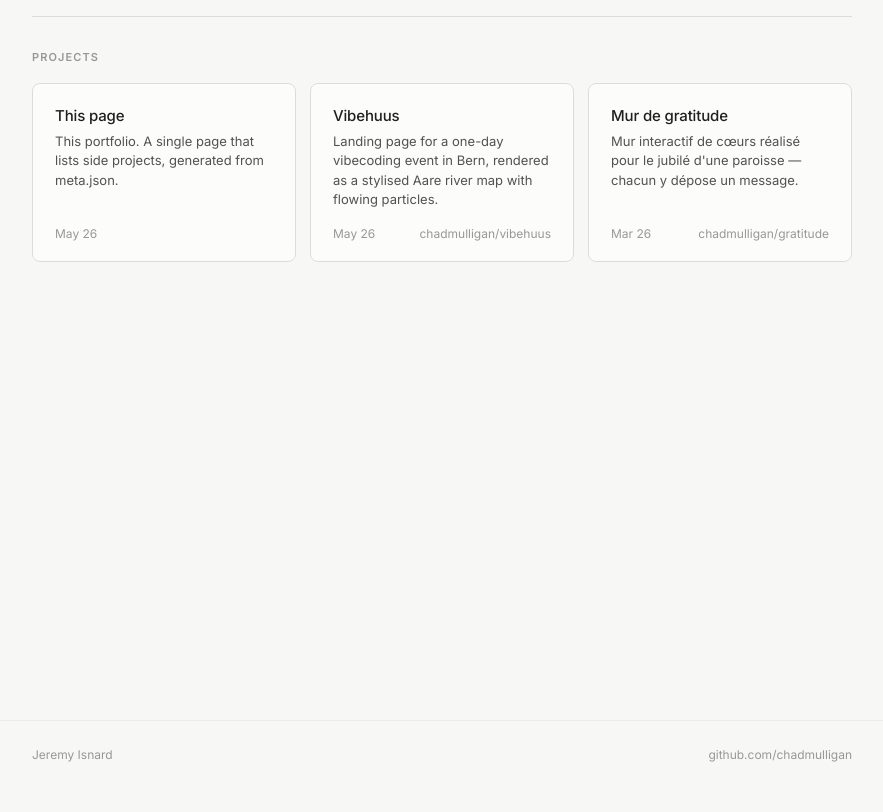
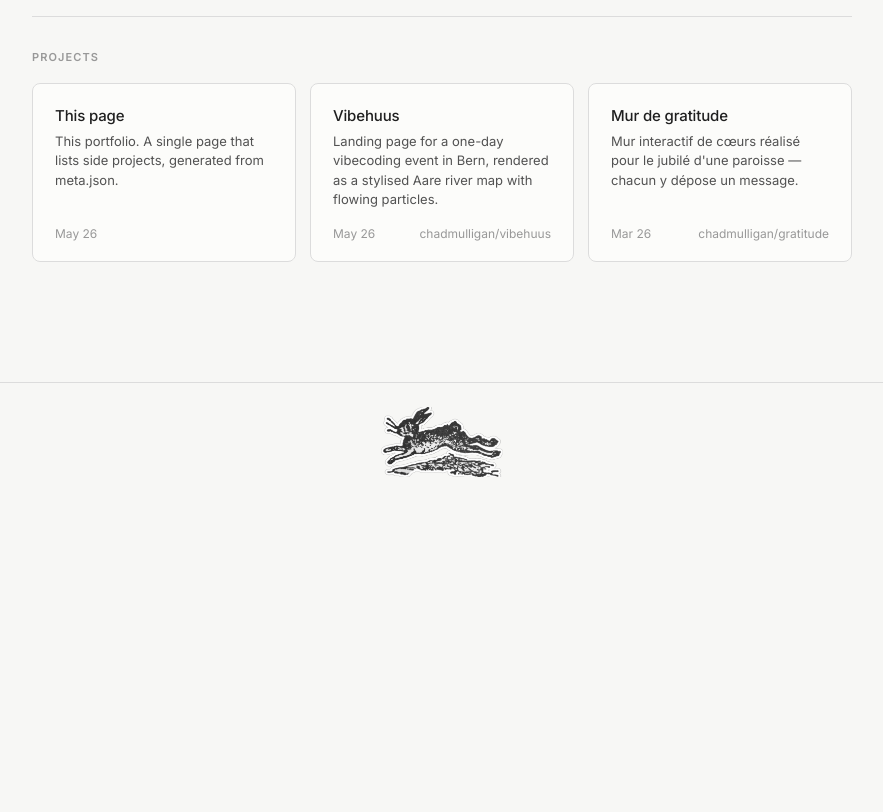
Before and after one commit to chadmulligan/chadmulligan.github.io, a plain HTML site: page index.html in a window 1280 px wide. Shown: the part 697-1509 px from the top of the page, without its empty margins (228-1111 px from the left). After the commit the page ends 1230 px from the top, so only its background shows below. Drawn offline with Linux system fonts and the light colour scheme.

Commit message:
Replace footer text with lievre image and tighten favicon

```diff
--- a/index.html
+++ b/index.html
@@ -188,16 +188,8 @@
           </div>
         </div>
 
-        <div id="scroll-spacer"></div>
-
         <footer>
-          <span>Jeremy Isnard</span>
-          <a
-            href="https://github.com/chadmulligan"
-            target="_blank"
-            rel="noopener"
-            >github.com/chadmulligan</a
-          >
+          <img src="lievre.jpg" alt="" aria-hidden="true" />
         </footer>
       </div>
     </div>
--- a/main.js
+++ b/main.js
@@ -1,16 +1,5 @@
 const HEADER_H = 80 + 16;
 const SECTIONS = ['about', 'projects'];
-
-function updateSpacer() {
-  const last = document.getElementById(SECTIONS[SECTIONS.length - 1]);
-  const spacer = document.getElementById('scroll-spacer');
-  if (!last || !spacer) return;
-  const needed = window.innerHeight - last.offsetHeight - HEADER_H;
-  spacer.style.height = Math.max(0, needed) + 'px';
-}
-
-updateSpacer();
-window.addEventListener('resize', updateSpacer);
 
 function setActive(id, pushHash = true) {
   document.querySelectorAll('.side-nav-item').forEach(item => item.classList.remove('active'));
--- a/styles.css
+++ b/styles.css
@@ -225,18 +225,20 @@ hr.divider {
 /* ── Footer ──────────────────────────────────── */
 footer {
   max-width: 900px;
-  margin: 0;
-  padding: 24px 40px 48px;
-  font-size: 12px;
-  color: var(--text-tertiary);
+  margin: 64px 0 0;
   display: flex;
-  justify-content: space-between;
-  align-items: center;
-  border-top: 1px solid var(--border-subtle);
+  justify-content: center;
+  padding: 24px 40px 56px;
+  border-top: 1px solid var(--border);
 }
 
-footer a { color: var(--text-tertiary); text-decoration: none; }
-footer a:hover { color: var(--text-secondary); }
+footer img {
+  width: 130px;
+  height: 70px;
+  object-fit: cover;
+  object-position: center;
+  opacity: 0.85;
+}
 
 /* ── Page wrapper + side nav ─────────────────── */
 .page-wrapper {
```
Also changed, not shown: favicon.svg, lievre.jpg (added).
